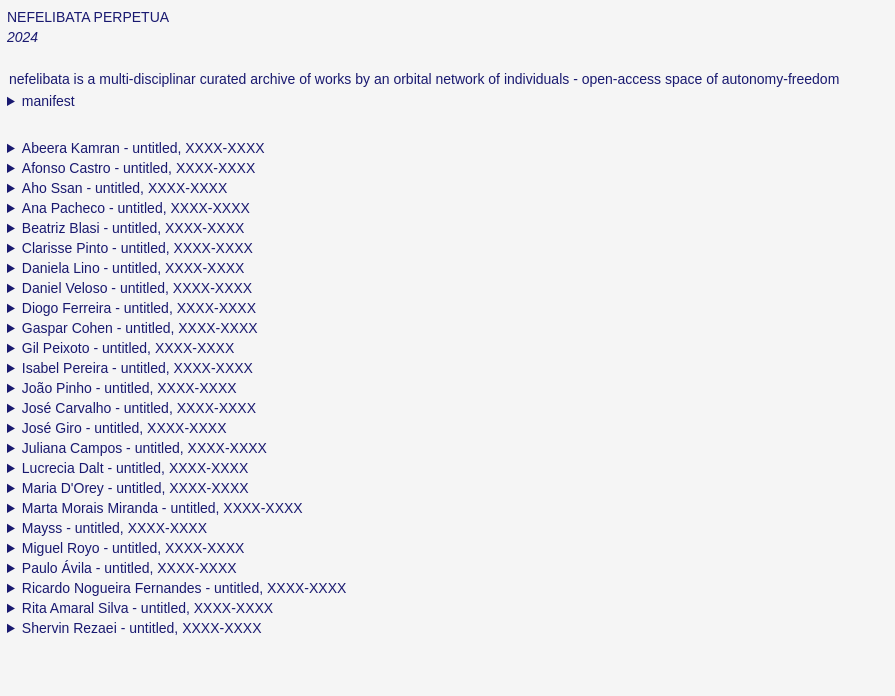
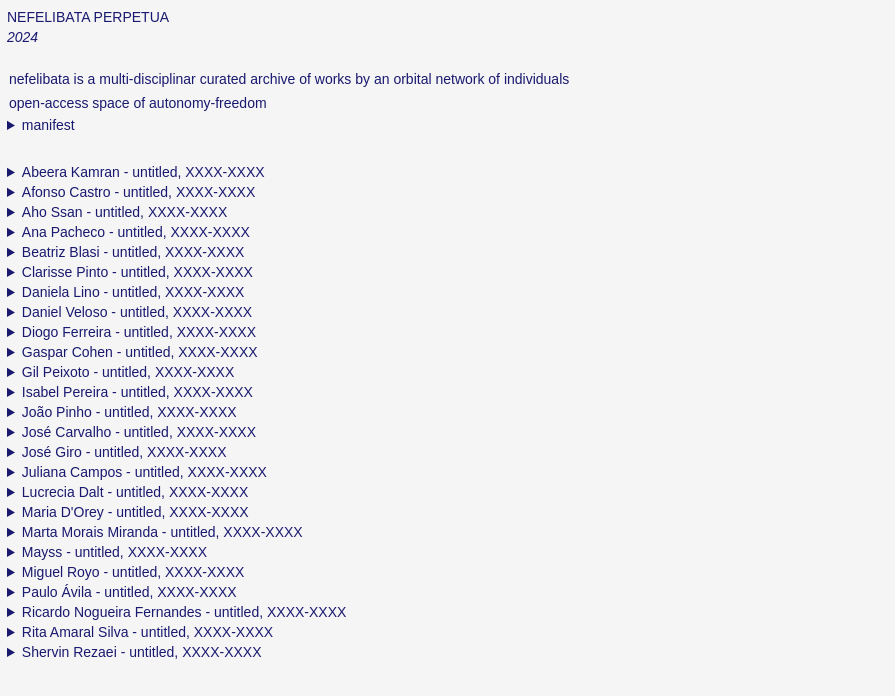
Before and after one commit to jmapmorais/jmapmorais.github.io, a plain HTML site: page nefelibata.html in a window 1280 px wide. Shown: the whole page, without its empty margins (0-895 px from the left). Drawn offline with Linux system fonts and the light colour scheme.

Commit message:
Update nefelibata.html

```diff
--- a/nefelibata.html
+++ b/nefelibata.html
@@ -15,7 +15,8 @@
         <main>
             <section>
                 <h2>
-                <p>nefelibata is a multi-disciplinar curated archive of works by an orbital network of individuals - open-access space of autonomy-freedom</p>
+                <p>nefelibata is a multi-disciplinar curated archive of works by an orbital network of individuals</p>
+                <p>open-access space of autonomy-freedom</p>
                 <details>
                     <summary>manifest</summary>
                     <p>nefelibata manifest</p>
```
